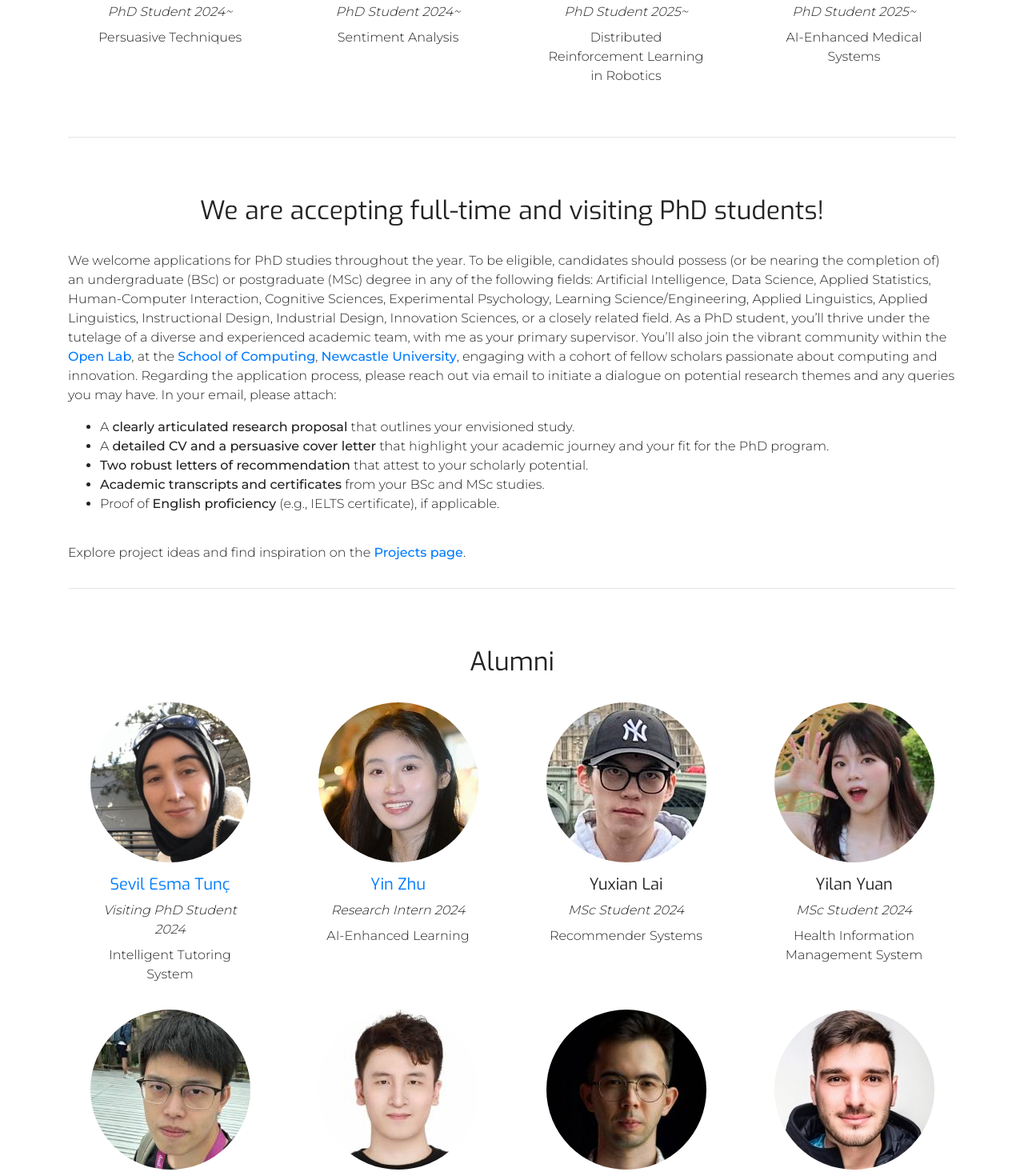
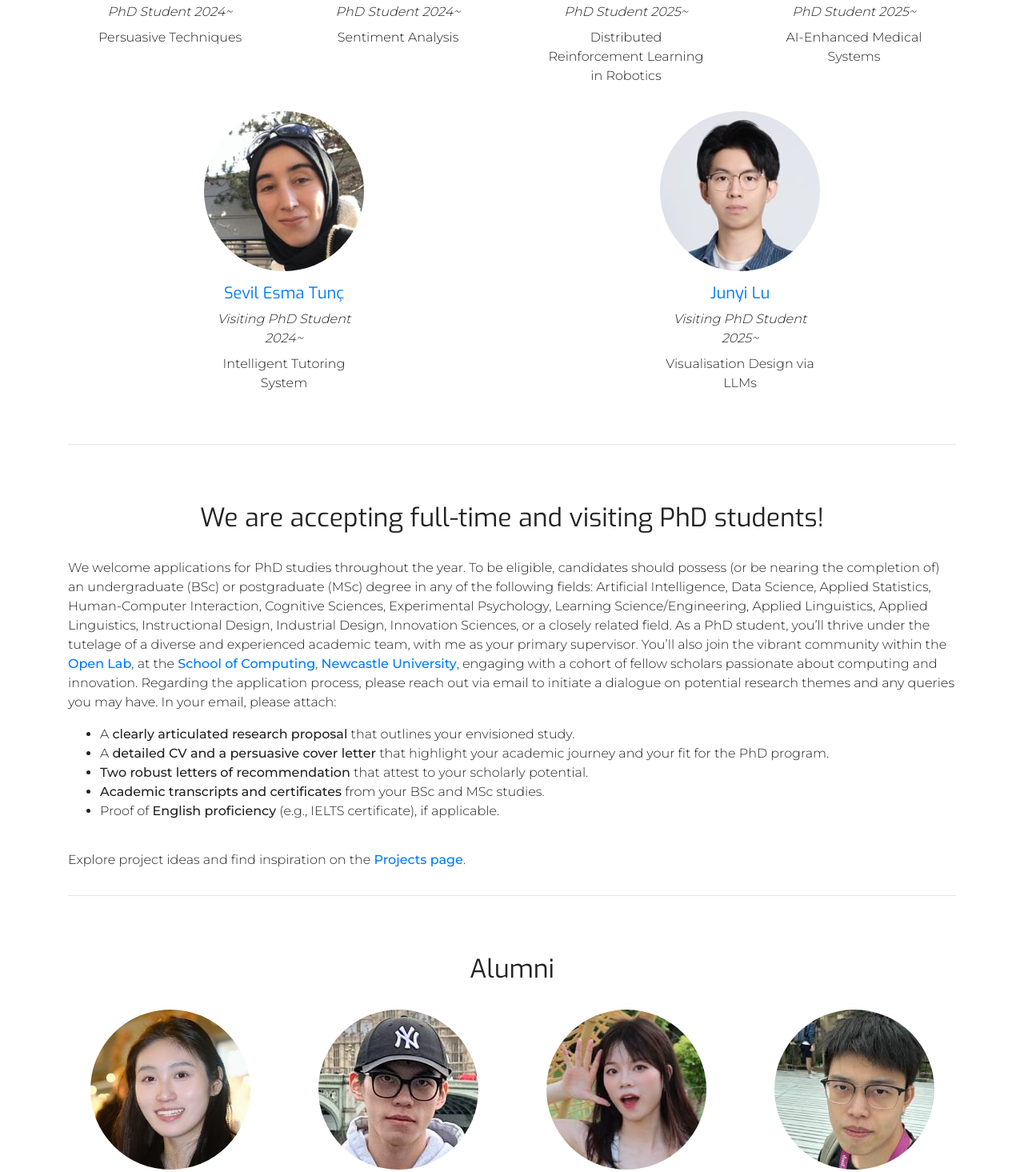
Before and after one commit to Haii-Lab/Haii-Lab.github.io, a plain HTML site: page team.html in a window 1280 px wide. Shown: the part 1206-2671 px from the top of the page at 80% size. Drawn offline with Linux system fonts and the light colour scheme.

Commit message:
new team member

```diff
--- a/team.html
+++ b/team.html
@@ -183,6 +183,26 @@
                         </div>
                     </div>
                 </div>
+                <div class="col">
+                    <div class="card h-100 mx-auto team-item">
+                        <img class="rounded-circle" src="assets/images/people/Sevil.jpg">
+                        <div class="card-body text-center">
+                            <h5 class="name"><a target="_blank" href="https://www.linkedin.com/in/sevil-esma-tun%C3%A7-201b762b1/">Sevil Esma Tunç</a></h5>
+                            <p class="role">Visiting PhD Student 2024~</p>
+                            <p class="intro">Intelligent Tutoring System</p>
+                        </div>
+                    </div>
+                </div>
+                <div class="col">
+                    <div class="card h-100 mx-auto team-item">
+                        <img class="rounded-circle" src="assets/images/people/Junyi.Lu.jpg">
+                        <div class="card-body text-center">
+                            <h5 class="name"><a target="_blank" href="https://scholar.google.com/citations?user=0kvG1bQAAAAJ&hl=en">Junyi Lu</a></h5>
+                            <p class="role">Visiting PhD Student 2025~</p>
+                            <p class="intro">Visualisation Design via LLMs</p>
+                        </div>
+                    </div>
+                </div>
             </div>
             <hr>
         </div>
@@ -208,16 +228,6 @@
         <h2 class="text-center mt-5 mb-4">Alumni</h2>
         <div class="container">
             <div class="row">
-                <div class="col">
-                    <div class="card h-100 mx-auto team-item">
-                        <img class="rounded-circle" src="assets/images/people/Sevil.jpg">
-                        <div class="card-body text-center">
-                            <h5 class="name"><a target="_blank" href="https://www.linkedin.com/in/sevil-esma-tun%C3%A7-201b762b1/">Sevil Esma Tunç</a></h5>
-                            <p class="role">Visiting PhD Student 2024</p>
-                            <p class="intro">Intelligent Tutoring System</p>
-                        </div>
-                    </div>
-                </div>
                 <div class="col">
                     <div class="card h-100 mx-auto team-item">
                         <img class="rounded-circle" src="assets/images/people/Yin.Zhu.jpg">
```
Also changed, not shown: assets/images/people/Junyi.Lu.jpg (added).
